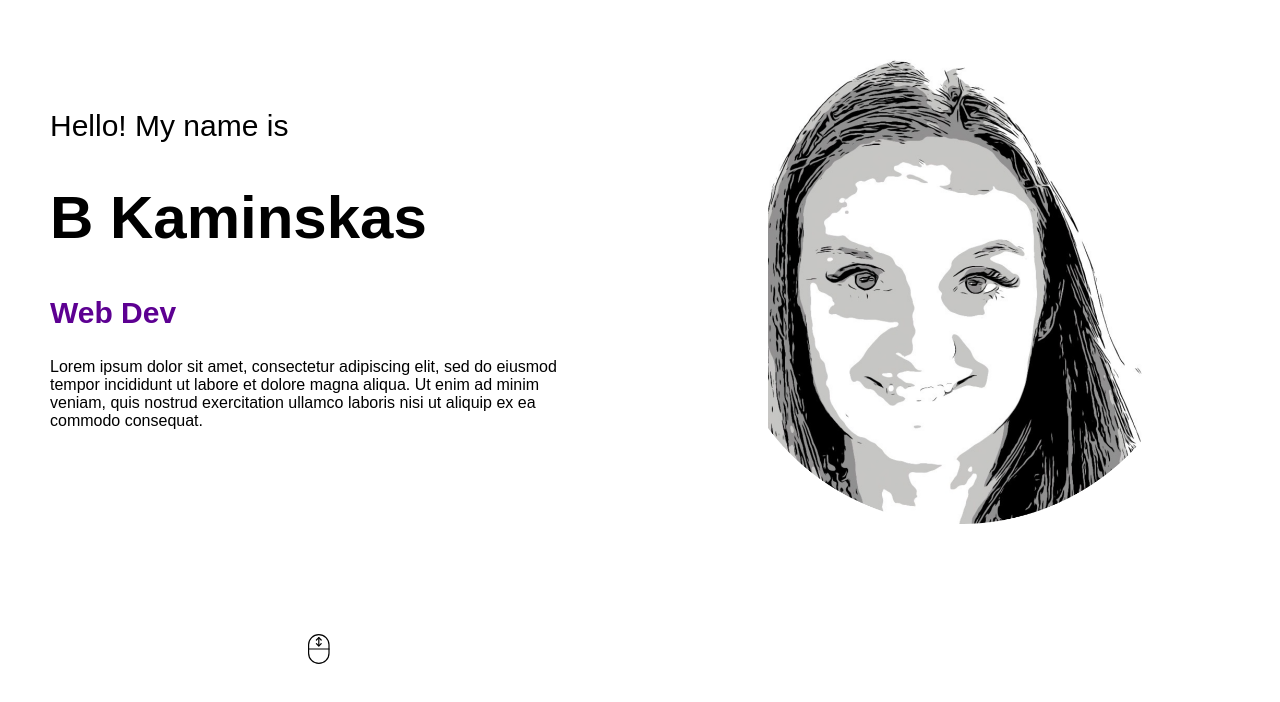
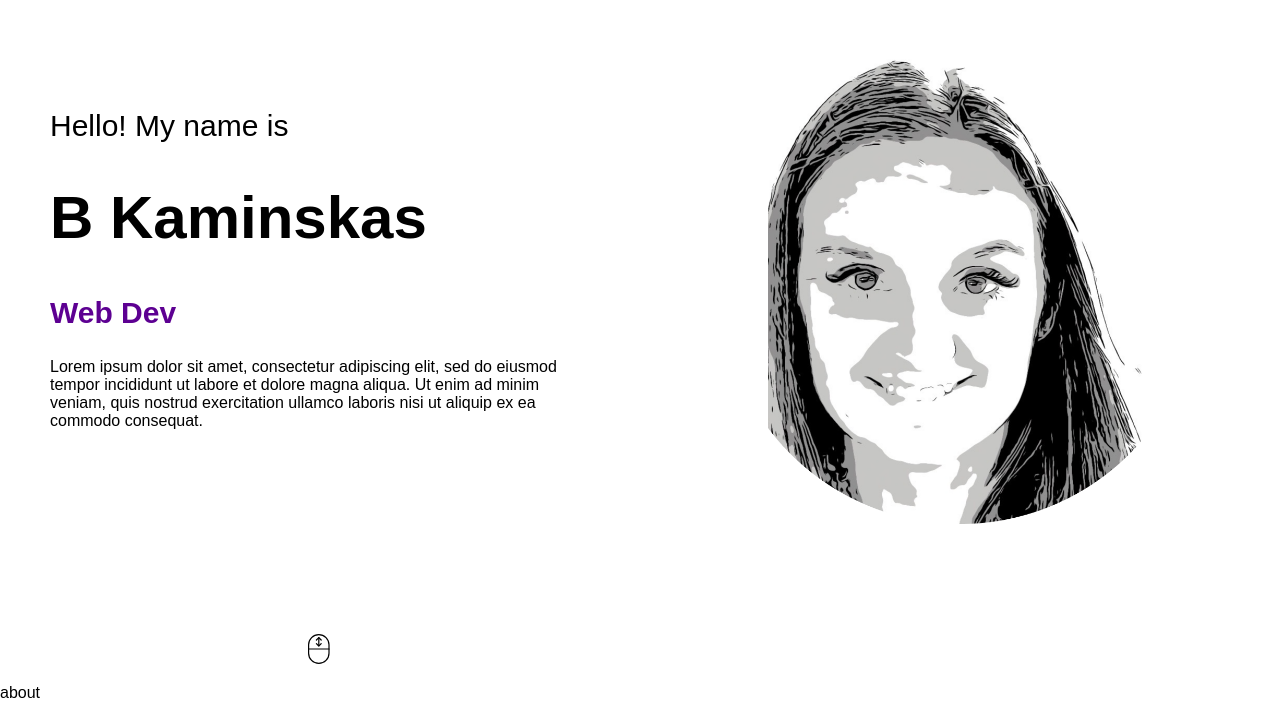
Before and after one commit to bayakami/Portfolio-Updated, a React (Create React App) app: page / in a window 1280 px wide. Shown: the part 116-818 px from the top of the page. Built offline with nearby package versions, Linux system fonts and the light colour scheme; a web font is replaced by a local one.

Commit message:
about added

```diff
--- a/src/App.js
+++ b/src/App.js
@@ -1,10 +1,12 @@
 import Intro from "./components/intro/Intro";
+import About from "./components/about/About";
 
 const App = () => {
 
   return (
     <div>
       <Intro/>
+      <About/>
     </div>
   );
 };
--- /dev/null
+++ b/src/components/about/About.jsx
@@ -0,0 +1,11 @@
+import "./about.css";
+
+const About = () => {
+    return (
+        <div className="a">
+            about
+        </div>
+    )
+}
+
+export default About
```
Also changed, not shown: src/components/about/about.css (added).
